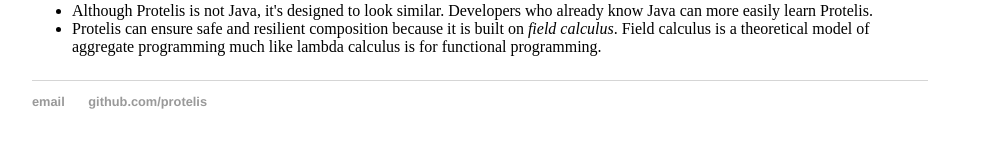
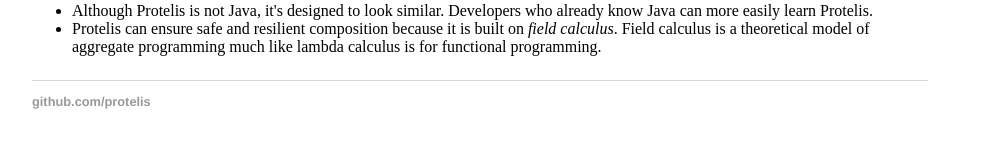
Before and after one commit to candogan96/Protelis-CD.github.io, a Jekyll site: the page built from index.html, in a window 1280 px wide. Shown: the part 1130-1296 px from the top of the page, without its empty margins (160-1156 px from the left). Built offline with Jekyll 4.4.1, drawn with Linux system fonts in a browser that asks for light colours.

Commit message:
no "fake email"

```diff
--- a/_layouts/default.html
+++ b/_layouts/default.html
@@ -27,7 +27,7 @@
 			</div><!-- /.container -->
 			<footer>
 	    		<ul>
-	        		<li><a href="mailto:fake_email@gmail.com">email</a></li>
+	        		<!-- <li><a href="mailto:fake_email@gmail.com">email</a></li>-->
 	        		<li><a href="https://github.com/protelis">github.com/protelis</a></li>
 				</ul>
 			</footer>
```
